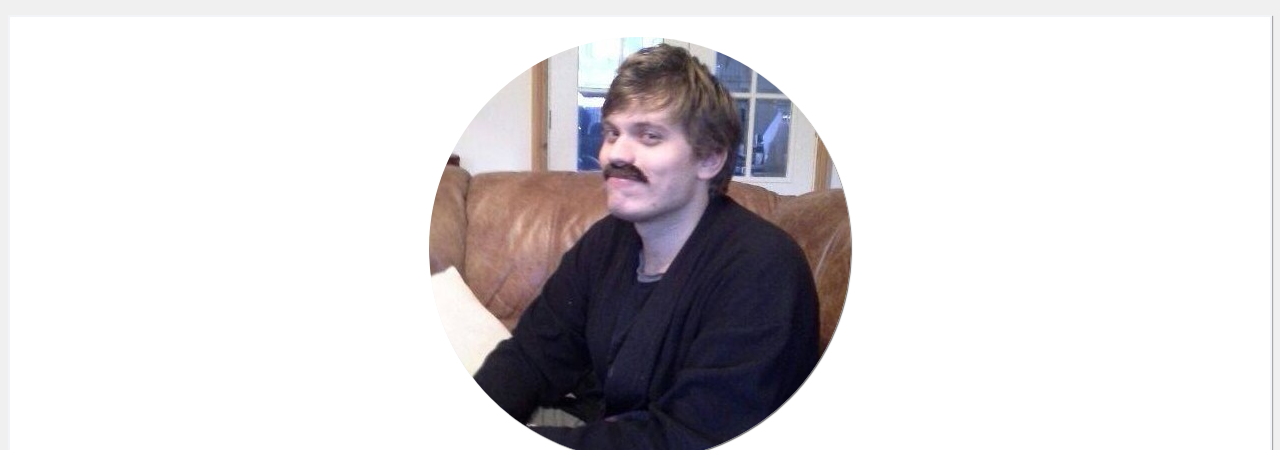
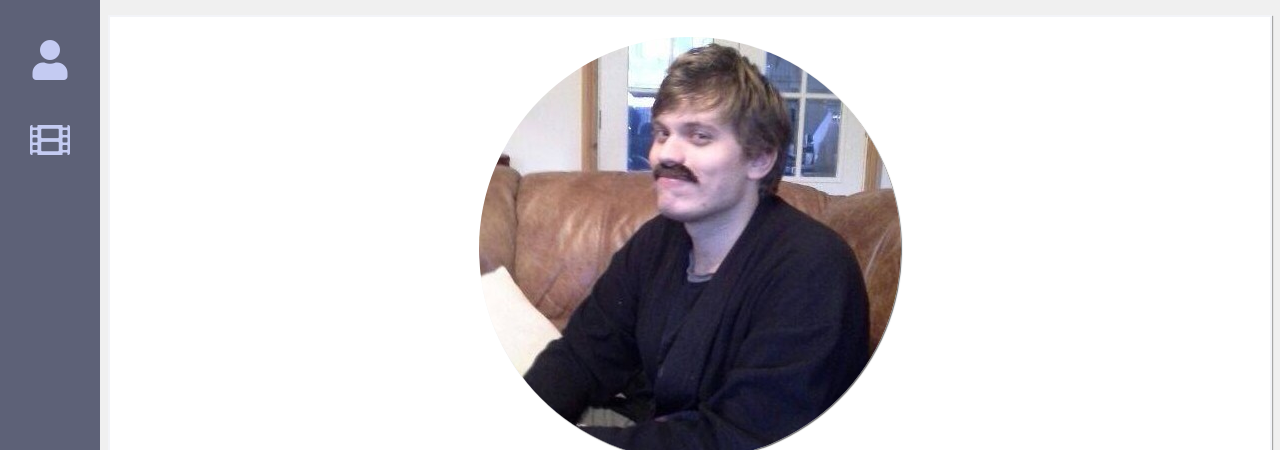
Before and after one commit to ben1991wright/profile, a plain HTML site: page index.html in a window 1280 px wide. Shown: the top 450 px of the page. Drawn offline with Linux system fonts and the light colour scheme.

Commit message:
Added sidebar

```diff
--- a/index.html
+++ b/index.html
@@ -7,7 +7,14 @@
     <link rel="stylesheet" href="style.css">
   </head>
   <body>
-    <div class="section-white">
+    <div id ="sidebar">
+      <ul>
+        <li><a href="#profile"><i class="fas fa-user"></i></a></li>
+        <li><a href="#films"><i class="fas fa-film"></i></a></li>
+      </ul>
+    </div>
+    <div id="page-content">
+      <div class="section-white" id="profile">
         <img src="images/me.jpg" alt="Me" id="profile-pic">
         <h1>Ben Wright</h1>
         <h2>Programmer(alledgedly)</h2>
@@ -18,7 +25,7 @@
           <li><a href="https://www.facebook.com/ben.wright.186" target="_blank"><i class="fab fa-facebook-square"></i>Facebook</a></li>
         </ul>
       </div>
-    <div class="section-white">
+      <div class="section-white" id="films">
         <h2>3 Terrible Films</h2>
         <table>
           <tbody>
@@ -57,5 +64,6 @@
           </tbody>
         </table>
       </div>
+    </div>
   </body>
 </html>
--- a/style.css
+++ b/style.css
@@ -45,3 +45,27 @@ a:hover {
   border-radius: 50%;
   box-shadow: 1px 1px 1px rgb( 110, 110, 110)
 }
+
+#sidebar {
+  position: fixed;
+  width: 100px;
+  left: 0;
+  top: 0;
+  bottom: 0;
+  background-color: rgb(93, 97, 119);
+  font-size: 40px;
+}
+
+#sidebar ul {
+  padding-left: 0;
+  text-align: center;
+}
+
+#sidebar li {
+  list-style: none;
+  margin: 40px 0;
+}
+
+#page-content {
+  margin-left: 100px;
+}
```
Lines whose indentation alone changed are shown as unchanged.
